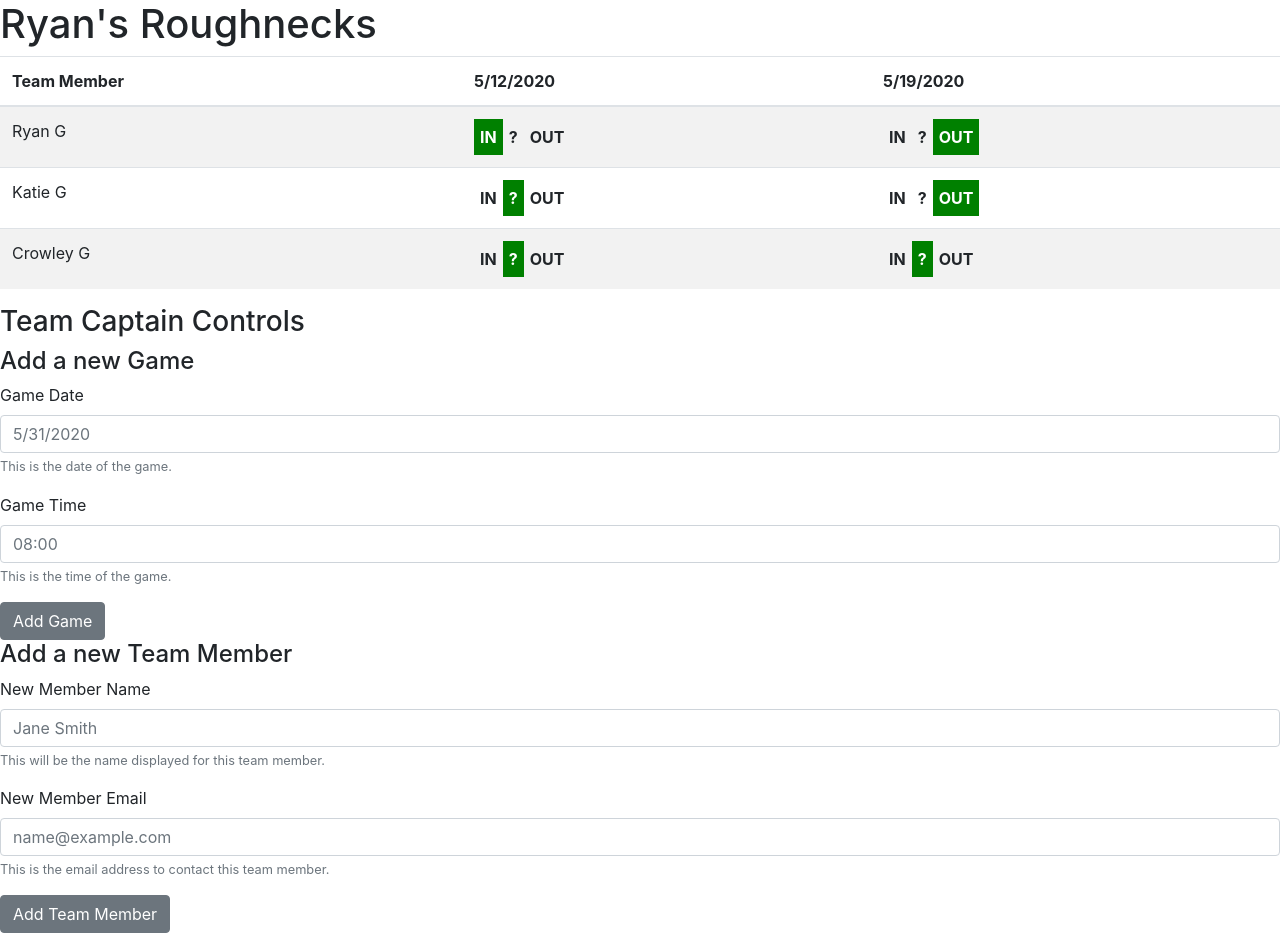
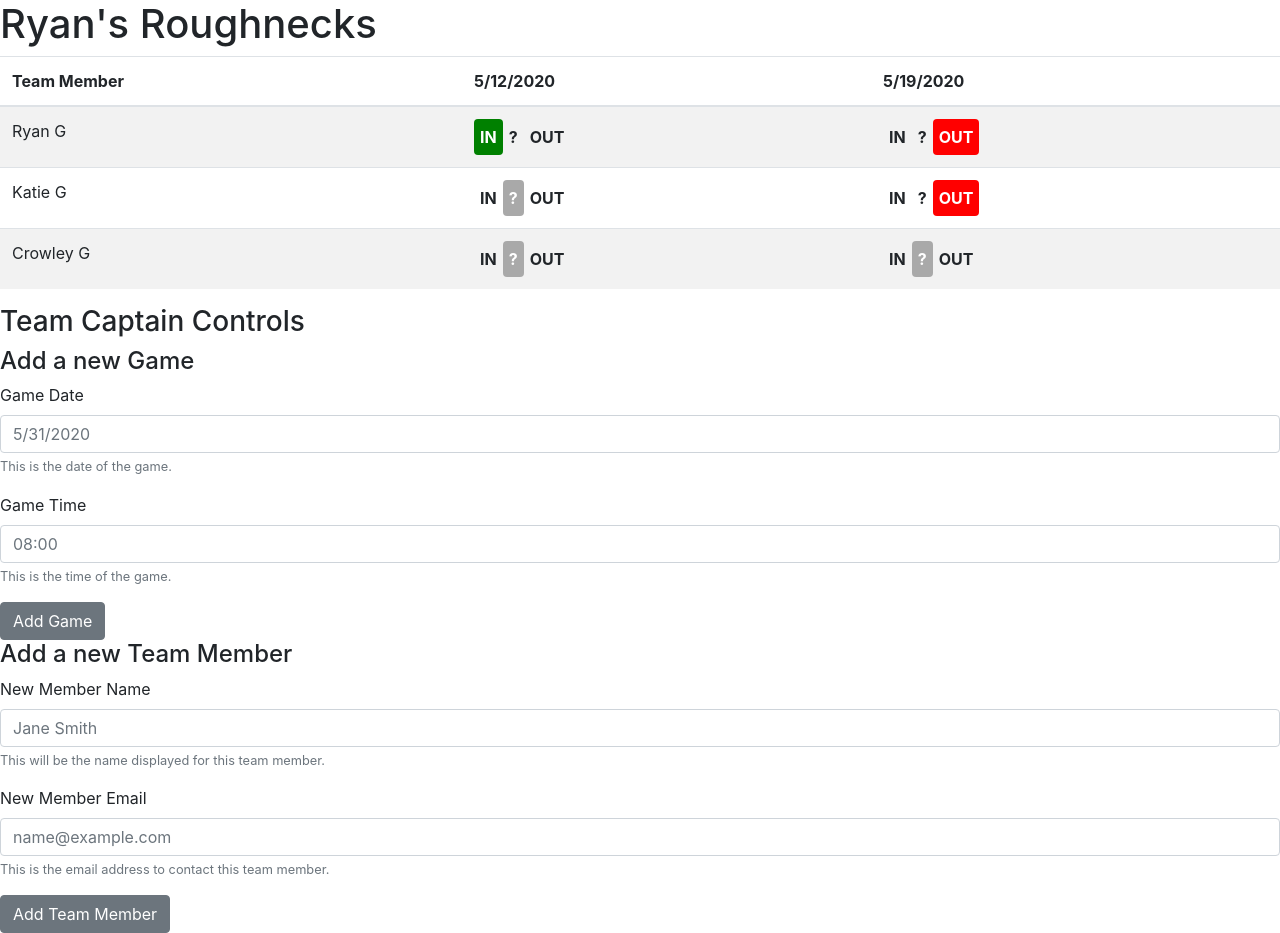
Before and after one commit to ryanroundhouse/ngrg-teams, an Angular app: page /dashboard in a window 1280 px wide. Built offline with nearby package versions, Linux system fonts and the light colour scheme.

Commit message:
added colour to the game presence selection

```diff
--- a/src/app/dashboard/attendance/attendance-toggle/attendance-toggle.component.html
+++ b/src/app/dashboard/attendance/attendance-toggle/attendance-toggle.component.html
@@ -2,9 +2,9 @@
     <input id="in-{{personId}}-{{gameId}}" name="state-{{personId}}-{{gameId}}" type="radio" value="In" [checked]="selected == 'In'" (change)="attendanceSelected($event)"/>
     <label for="in-{{personId}}-{{gameId}}" onclick="">IN</label>
 
-    <input id="unknown-{{personId}}-{{gameId}}" name="state-{{personId}}-{{gameId}}" type="radio" value="?" [checked]="selected == '?'" (change)="attendanceSelected($event)"/>
+    <input id="unknown-{{personId}}-{{gameId}}" name="state-{{personId}}-{{gameId}}" class="unknown" type="radio" value="?" [checked]="selected == '?'" (change)="attendanceSelected($event)"/>
     <label for="unknown-{{personId}}-{{gameId}}" class="disabled" onclick=""> ? </label>
 
-    <input id="out-{{personId}}-{{gameId}}" name="state-{{personId}}-{{gameId}}" type="radio" value="Out" [checked]="selected == 'Out'" (change)="attendanceSelected($event)"/>
+    <input id="out-{{personId}}-{{gameId}}" class="out" name="state-{{personId}}-{{gameId}}" type="radio" value="Out" [checked]="selected == 'Out'" (change)="attendanceSelected($event)"/>
     <label for="out-{{personId}}-{{gameId}}" onclick="">OUT</label>
 </div>
--- a/src/app/dashboard/attendance/attendance-toggle/attendance-toggle.component.scss
+++ b/src/app/dashboard/attendance/attendance-toggle/attendance-toggle.component.scss
@@ -15,4 +15,11 @@
  .switch-toggle input:checked + label {
    background: green;
    color: #fff;
+   border-radius: .25rem;
  }
+.switch-toggle input:checked.out + label{
+  background: red;
+}
+.switch-toggle input:checked.unknown + label{
+  background: darkgray;
+}
```
